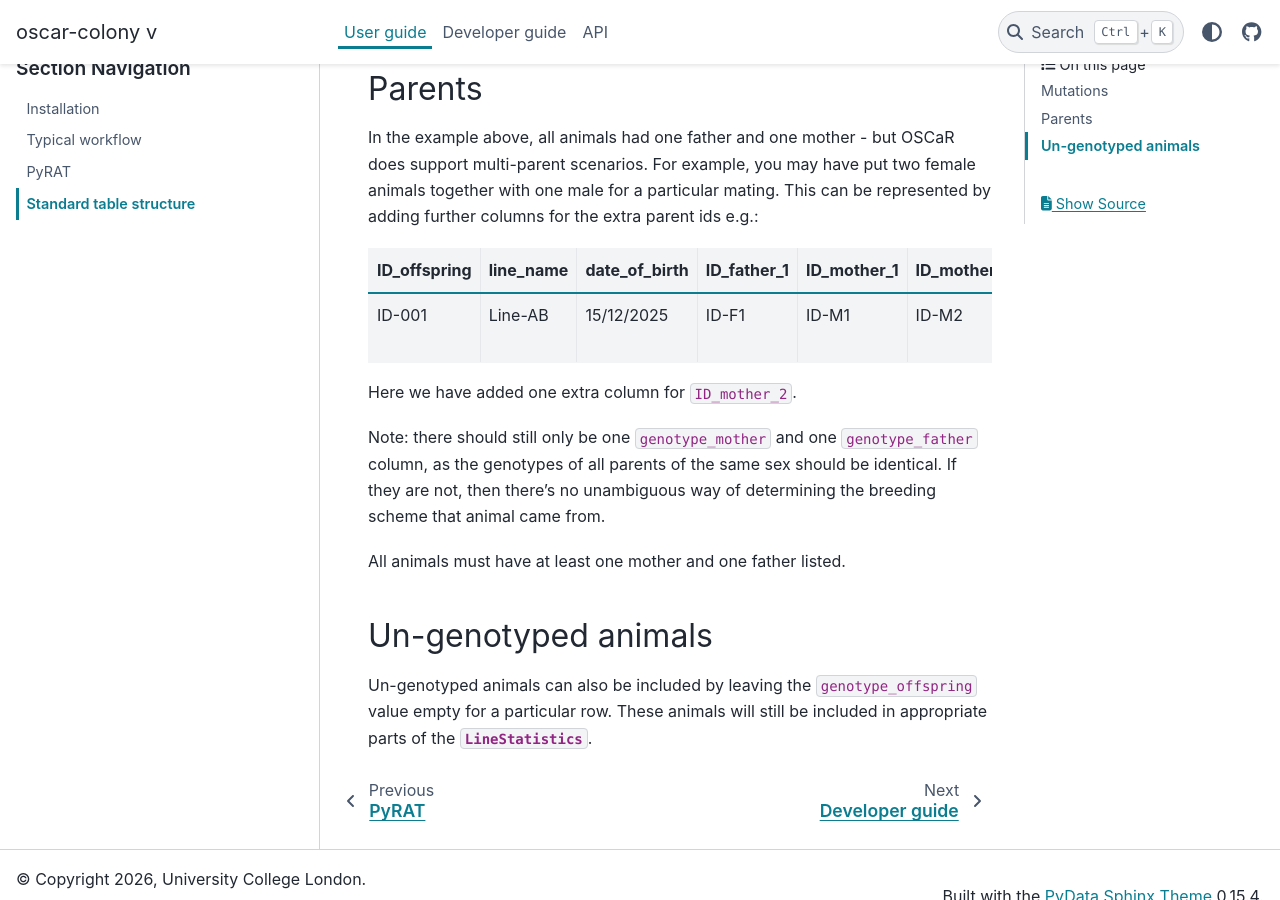
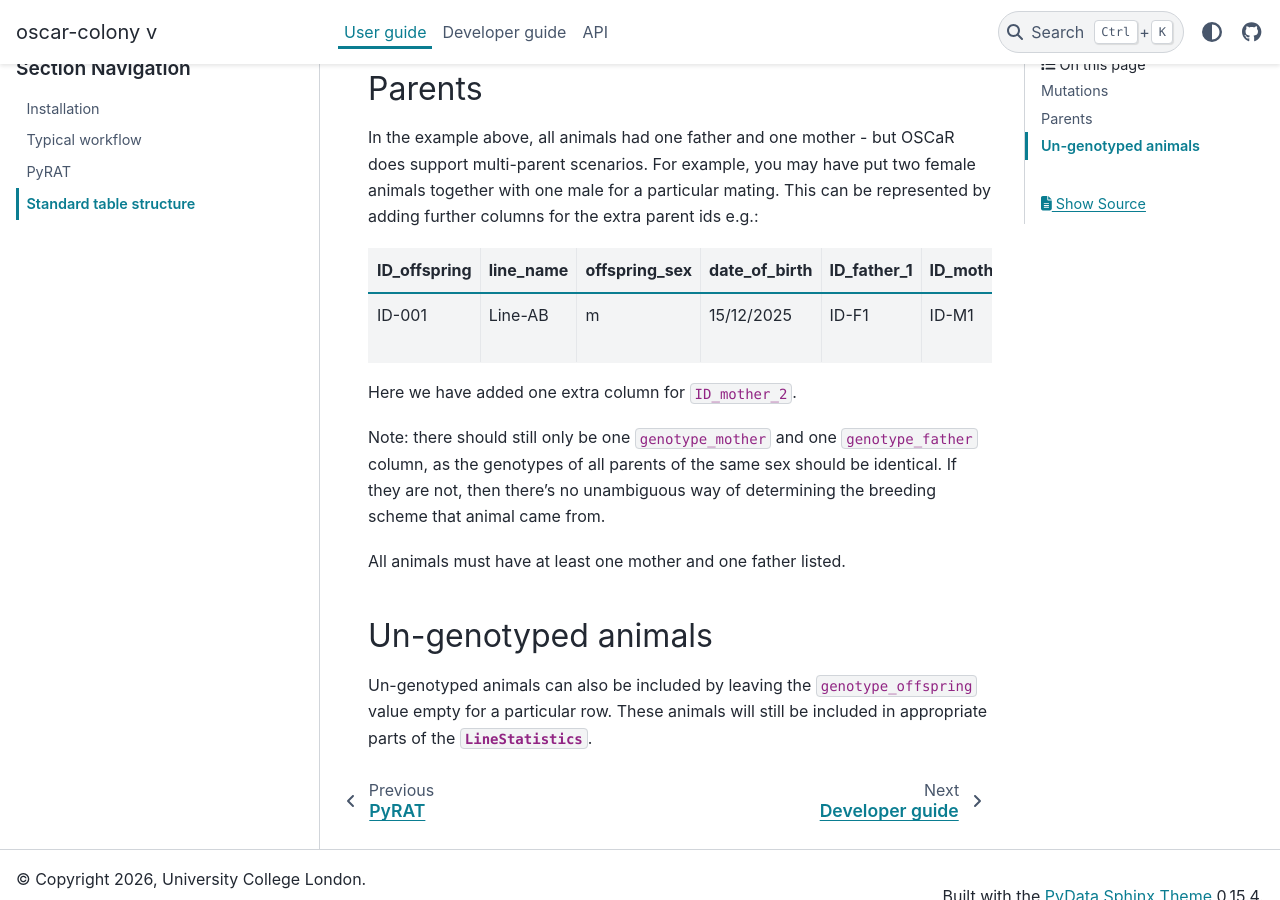
Before and after one commit to neuroinformatics-unit/OSCaR, a Sphinx documentation site: the page built from docs/source/user_guide/standard_table.md, in a window 1280 px wide and 900 px high, scrolled down 1558 px. Built offline with Sphinx 7.4.7 and the PyData theme 0.15.4, drawn with Linux system fonts in a browser that asks for light colours.

Commit message:
fix pr comment

```diff
--- a/docs/source/user_guide/standard_table.md
+++ b/docs/source/user_guide/standard_table.md
@@ -39,9 +39,9 @@ For example, to update the table above for a line with 3 mutations, you would:
 
 In the example above, all animals had one father and one mother - but OSCaR does support multi-parent scenarios. For example, you may have put two female animals together with one male for a particular mating. This can be represented by adding further columns for the extra parent ids e.g.:
 
-| ID_offspring | line_name | date_of_birth | ID_father_1 | ID_mother_1 | ID_mother_2 | sacrifice_reason | n_mutations | mutation_1 | mutation_2 | genotype_offspring | genotype_father | genotype_mother |
-| ------ | ------  | ---------- | ----- | ----- | ------|------------------ | - | ------|------ | --------| --------| --------|
-| ID-001 | Line-AB | 15/12/2025 | ID-F1 | ID-M1 | ID-M2 | End of experiment | 2 | Mut-A | Mut-B | hom_hom | het_hom | hom_het |
+| ID_offspring | line_name | offspring_sex | date_of_birth | ID_father_1 | ID_mother_1 | ID_mother_2 | sacrifice_reason | n_mutations | mutation_1 | mutation_2 | genotype_offspring | genotype_father | genotype_mother |
+| ------ | ------  | - | ---------- | ----- | ----- | ------|------------------ | - | ------|------ | --------| --------| --------|
+| ID-001 | Line-AB | m | 15/12/2025 | ID-F1 | ID-M1 | ID-M2 | End of experiment | 2 | Mut-A | Mut-B | hom_hom | het_hom | hom_het |
 
 Here we have added one extra column for `ID_mother_2`.
 
```
